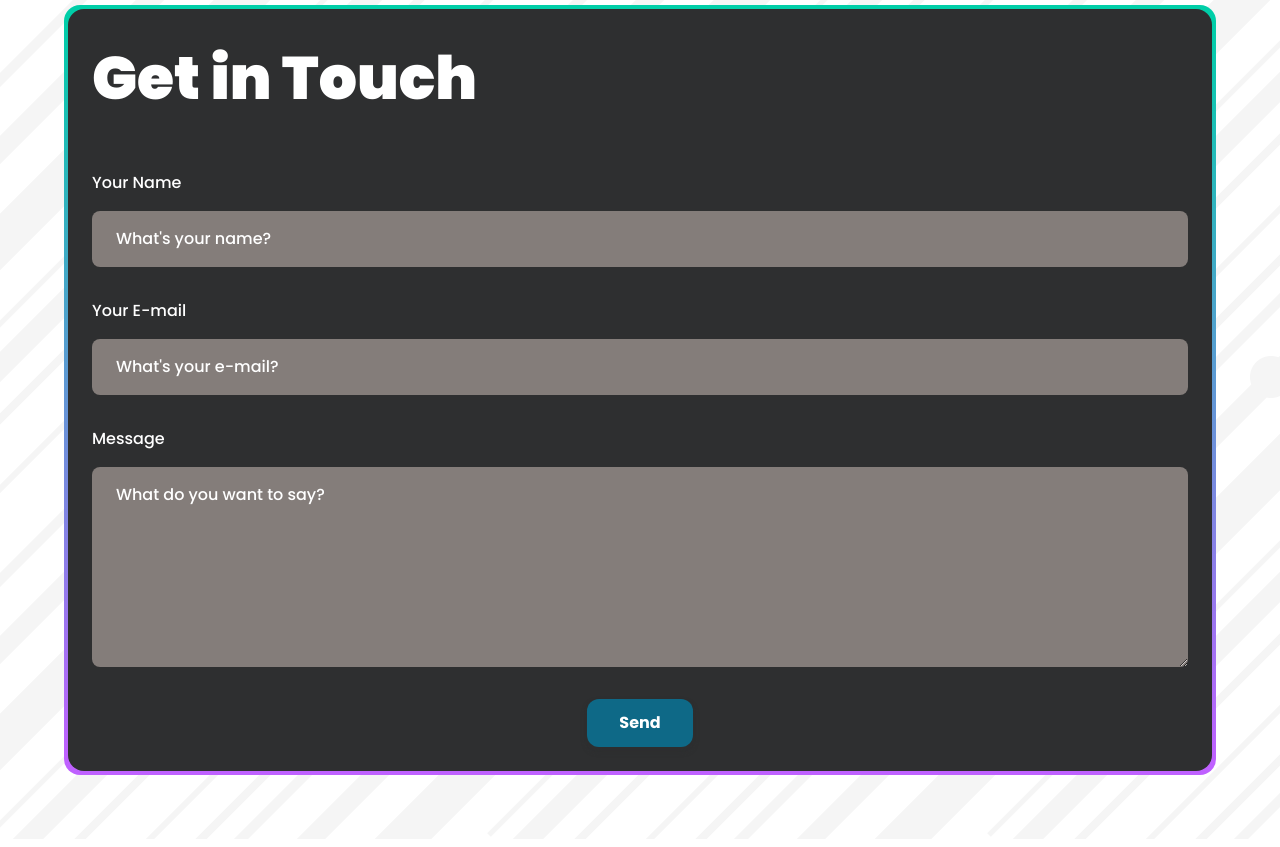
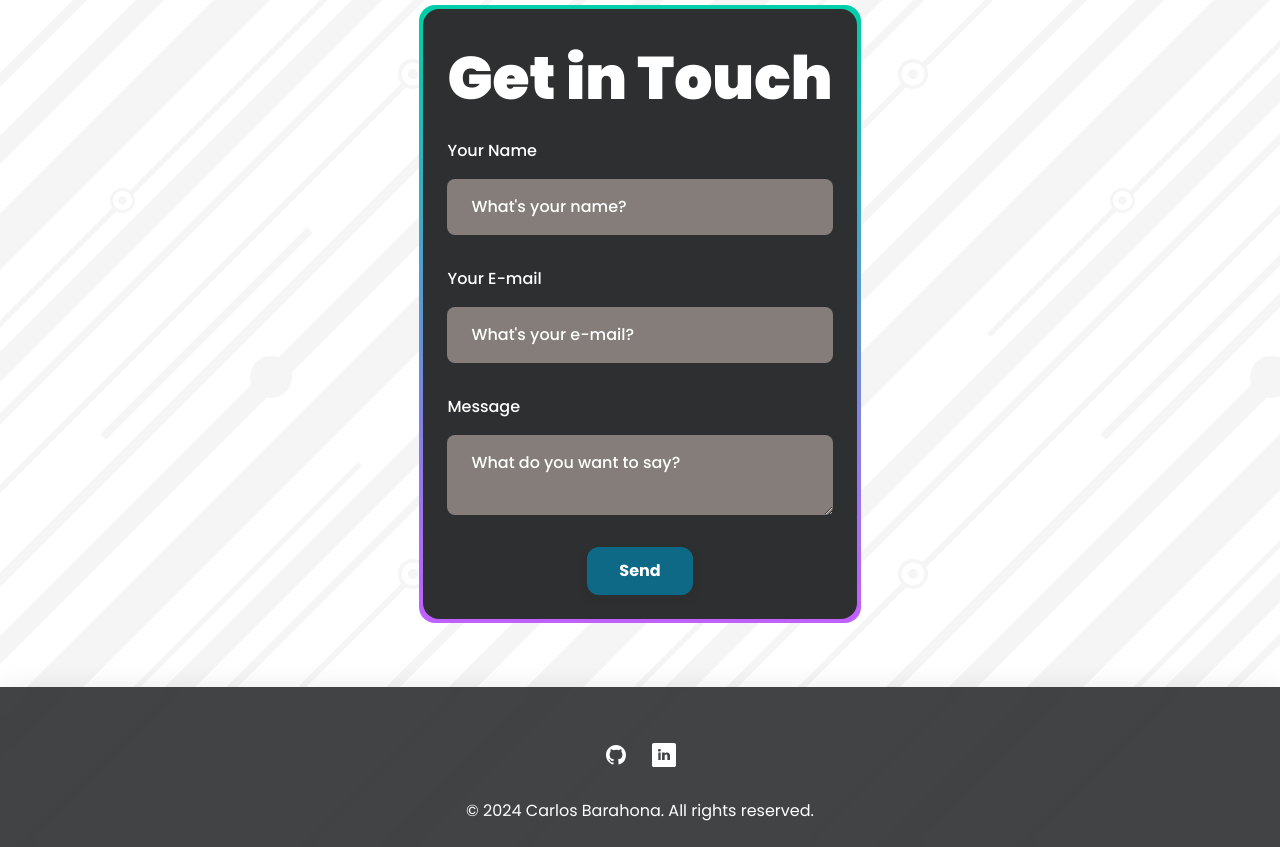
Before and after one commit to KrlosDev/Pokefolio, a React (Vite) app: page / in a window 1280 px wide. Shown: the part 5200-6047 px from the top of the page. Built offline with nearby package versions, Linux system fonts and the light colour scheme.

Commit message:
Footer component and changes to contact form

```diff
--- a/src/App.jsx
+++ b/src/App.jsx
@@ -1,5 +1,5 @@
 import { BrowserRouter } from "react-router-dom";
-import {About, Contact, Experience, Feedbacks, Hero, Navbar, Works} from './components';
+import {About, Contact, Experience, Feedbacks, Footer, Hero, Navbar, Works} from './components';
 
 const App = () => {
   return (
@@ -17,6 +17,7 @@
       <Contact />
       </div>
   </div>
+  <Footer/>
   </BrowserRouter>
   )
 }
--- a/src/assets/index.js
+++ b/src/assets/index.js
@@ -33,8 +33,10 @@
 import tripguide from "./tripguide.png";
 import portfolio from "./portfolio.gif";
 import pokemon from "./images/pokeapi.png"
+import linkedIn from "./linkedin.svg"
 
 export {
+  linkedIn,
   pokemon,
   aws,
   vue,
--- a/src/components/Contact.jsx
+++ b/src/components/Contact.jsx
@@ -3,7 +3,7 @@
 import emailjs from '@emailjs/browser';
 import {styles} from '../styles';
 import {SectionWrapper} from '../hoc';
-import { slideIn } from '../utils/motion';
+import { fadeIn } from '../utils/motion';
 import { Alert} from '@mui/material';
 
 const Contact = () => {
@@ -48,11 +48,11 @@
   return (
     <>
     <div className='xl:mt-12 xl:flex-row flex-col-reverse flex overflow-hidden'>
-      <motion.div variants={slideIn("left", "tween", 0.2, 1)} className='flex-[1] rounded-2xl green-pink-gradient p-1'>
+      <motion.div variants={fadeIn("down", "spring", 0.2, 1)} className='rounded-2xl green-pink-gradient p-1 max-w-[500px] min-w-[360px] m-auto'>
         <div className=' bg-primary rounded-2xl p-6 '>
-        <h3 className={`${styles.sectionHeadText} text-white`}>Get in Touch</h3>
+        <h3 className={`${styles.sectionHeadText} text-white md:text-[40px]`}>Get in Touch</h3>
         <form ref={formRef} onSubmit={handleSubmit}
-          className='mt-12 flex flex-col gap-8'>
+          className='mt-4 flex flex-col gap-8'>
           <label className='flex flex-col'><span className='text-white font-medium mb-4'>Your Name</span>
             <input
               required={true}
@@ -78,7 +78,7 @@
           <label className='flex flex-col'><span className='text-white font-medium mb-4'>Message</span>
             <textarea
               required={true}
-              rows='7'
+              rows='2'
               name='message'
               value={form.message}
               onChange={handleChange}
--- /dev/null
+++ b/src/components/Footer.jsx
@@ -0,0 +1,32 @@
+function Footer() {
+    const glass ={
+        'background': 'rgba(46, 47, 48, 0.9)',
+        'boxShadow': '0 4px 30px rgba(0, 0, 0, 0.1)',
+         'backdropFilter': 'blur(5.8px)',
+         'WebkitBackdropFilter': 'blur(5.8px)'};
+    return (
+      <section style={glass}>
+        <div className="max-w-screen-xl px-4 py-6 mx-auto space-y-8 overflow-hidden sm:px-6 lg:px-8">
+          <div className="flex justify-center mt-8 space-x-6">
+            <a href="https://github.com/KrlosDev" className="text-white hover:text-secondary">
+              <span className="sr-only">Github</span>
+              <svg className="w-6 h-6" aria-hidden="true" fill="currentColor" viewBox="0 0 24 24">
+              <path fillRule="evenodd" d="M12 2C6.477 2 2 6.484 2 12.017c0 4.425 2.865 8.18 6.839 9.504.5.092.682-.217.682-.483 0-.237-.008-.868-.013-1.703-2.782.605-3.369-1.343-3.369-1.343-.454-1.158-1.11-1.466-1.11-1.466-.908-.62.069-.608.069-.608 1.003.07 1.531 1.032 1.531 1.032.892 1.53 2.341 1.088 2.91.832.092-.647.35-1.088.636-1.338-2.22-.253-4.555-1.113-4.555-4.951 0-1.093.39-1.988 1.029-2.688-.103-.253-.446-1.272.098-2.65 0 0 .84-.27 2.75 1.026A9.564 9.564 0 0112 6.844c.85.004 1.705.115 2.504.337 1.909-1.296 2.747-1.027 2.747-1.027.546 1.379.202 2.398.1 2.651.64.7 1.028 1.595 1.028 2.688 0 3.848-2.339 4.695-4.566 4.943.359.309.678.92.678 1.855 0 1.338-.012 2.419-.012 2.747 0 .268.18.58.688.482A10.019 10.019 0 0022 12.017C22 6.484 17.522 2 12 2z" clipRule="evenodd"></path>
+              </svg>
+            </a>
+            <a href="https://www.linkedin.com/in/carlosabh/" className="text-white hover:text-secondary">
+              <span className="sr-only">LinkedIn</span>
+              <svg className="w-6 h-6" fill="currentColor" version="1.1" id="Layer_1" viewBox="-143 145 512 512">
+                <path d="M329,145h-432c-22.1,0-40,17.9-40,40v432c0,22.1,17.9,40,40,40h432c22.1,0,40-17.9,40-40V185C369,162.9,351.1,145,329,145z M41.4,508.1H-8.5V348.4h49.9V508.1z M15.1,328.4h-0.4c-18.1,0-29.8-12.2-29.8-27.7c0-15.8,12.1-27.7,30.5-27.7 c18.4,0,29.7,11.9,30.1,27.7C45.6,316.1,33.9,328.4,15.1,328.4z M241,508.1h-56.6v-82.6c0-21.6-8.8-36.4-28.3-36.4	c-14.9,0-23.2,10-27,19.6c-1.4,3.4-1.2,8.2-1.2,13.1v86.3H71.8c0,0,0.7-146.4,0-159.7h56.1v25.1c3.3-11,21.2-26.6,49.8-26.6	c35.5,0,63.3,23,63.3,72.4V508.1z"/>
+              </svg>
+            </a>
+          </div>
+          <p className="mt-8 text-base leading-6 text-center text-white">
+            © 2024 Carlos Barahona. All rights reserved.
+          </p>
+        </div>
+      </section>
+    );
+  }
+
+  export default Footer;
--- a/src/components/index.js
+++ b/src/components/index.js
@@ -5,6 +5,7 @@
 import Works from './Works';
 import Feedbacks from './Feedbacks';
 import Contact from './Contact';
+import Footer from './Footer';
 
 export {
   Hero,
@@ -14,4 +15,5 @@
   Works,
   Feedbacks,
   Contact,
+  Footer
 }
```
Also changed, not shown: src/assets/linkedin.svg (added).
